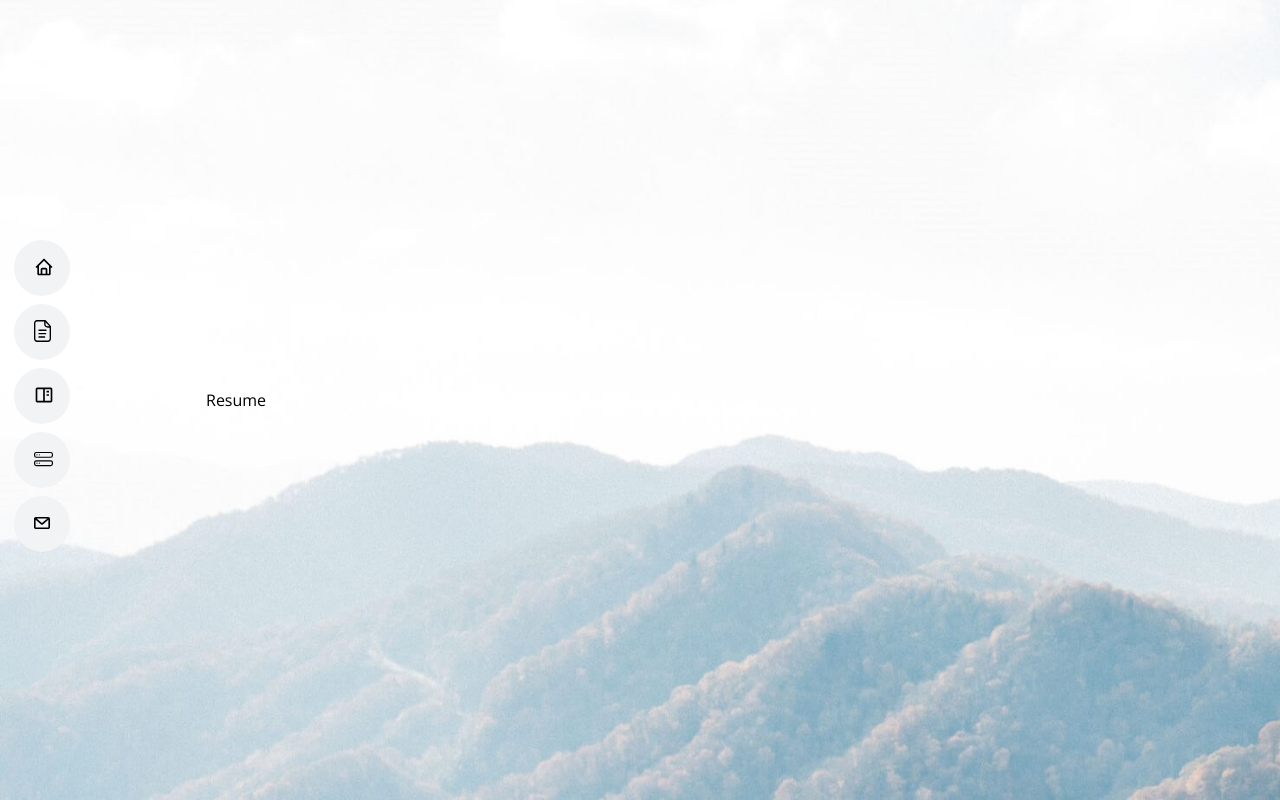
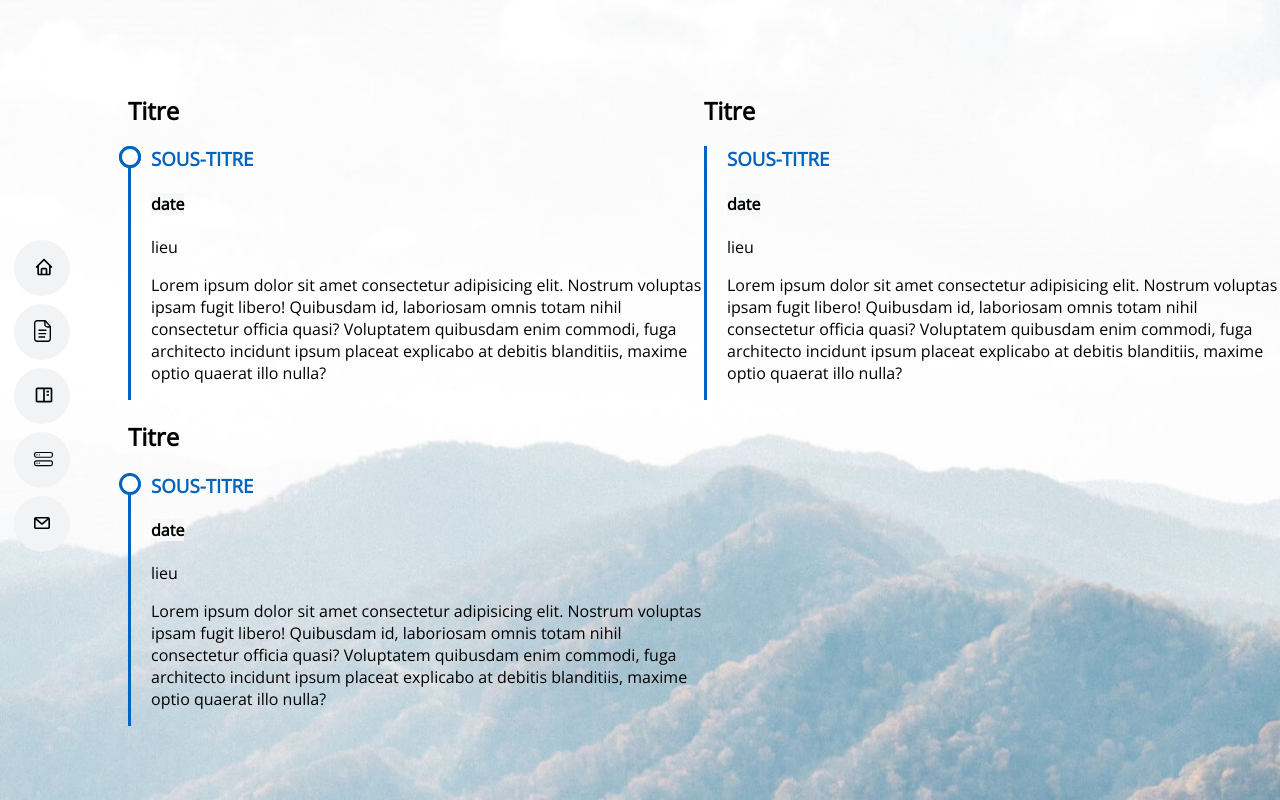
Before and after one commit to S0Web/portfolio-v2, a React (Vite) app: page /resume in a window 1280 px wide. Built offline with nearby package versions, Linux system fonts and the light colour scheme.

Commit message:
beggin resume page

```diff
--- /dev/null
+++ b/src/component/ResumeContainer.jsx
@@ -0,0 +1,27 @@
+import React from 'react'
+import './ResumeContainer.scss'
+
+const ResumeContainer = ({ title, subtitle, place, date, description }) => {
+
+  return (
+      <div className="resume-container-content">
+          <h2>{title}</h2>
+          <div className="resume-container-item">
+            <h3>{subtitle}</h3>
+            <h4>{date}</h4>
+            <p>{place}</p>
+            <p>{description}</p>
+          </div>
+    </div>
+  )
+}
+
+ResumeContainer.defaultProps = {
+    title: 'titre',
+    subtitle: 'sous-titre',
+    place: 'lieu',
+    date: 'date',
+    description: 'Lorem ipsum dolor sit amet consectetur adipisicing elit. Nostrum voluptas ipsam fugit libero! Quibusdam id, laboriosam omnis totam nihil consectetur officia quasi? Voluptatem quibusdam enim commodi, fuga architecto incidunt ipsum placeat explicabo at debitis blanditiis, maxime optio quaerat illo nulla?'
+}
+
+export default ResumeContainer
--- /dev/null
+++ b/src/component/ResumeContainer.scss
@@ -0,0 +1,40 @@
+.resume-container-content {
+    display: flex;
+    flex-direction: column;
+}
+
+.resume-container-content .resume-container-item {
+    border-left: solid #0563BB;
+    padding-left: 20px;
+}
+
+.resume-container-content .resume-container-item::before {
+    content:'';
+    position: absolute;
+    left: -9px;
+    border: solid #0563BB;
+    border-radius: 50%;
+    width: 16px;
+    height: 16px;
+    background: white;
+}
+
+.resume-container-content h2 {
+    text-transform: capitalize;
+}
+
+.resume-container-content h3 {
+    color: #0563BB;
+    text-transform: uppercase;
+    margin: 0;
+}
+
+.resume-container-content h4 {
+    background-color: RGB(247, 248, 249);
+    width: max-content;
+    font-weight: 600;
+}
+
+.resume-container-content .description {
+    font-style: italic;
+}
--- a/src/pages/Resume.jsx
+++ b/src/pages/Resume.jsx
@@ -1,8 +1,18 @@
 import React from 'react'
+import './Resume.scss'
+import ResumeContainer from '../component/ResumeContainer'
 
 const Resume = () => {
   return (
-    <div>Resume</div>
+    <div className="resume-content">
+      <div className="left-item">
+      <ResumeContainer/>
+      <ResumeContainer/>
+      </div>
+      <div className="right-item">
+      <ResumeContainer/>
+      </div>
+    </div>
   )
 }
 
--- /dev/null
+++ b/src/pages/Resume.scss
@@ -0,0 +1,5 @@
+.resume-content {
+    position: fixed;
+    margin-left: 10%;
+    display: flex
+}
```
